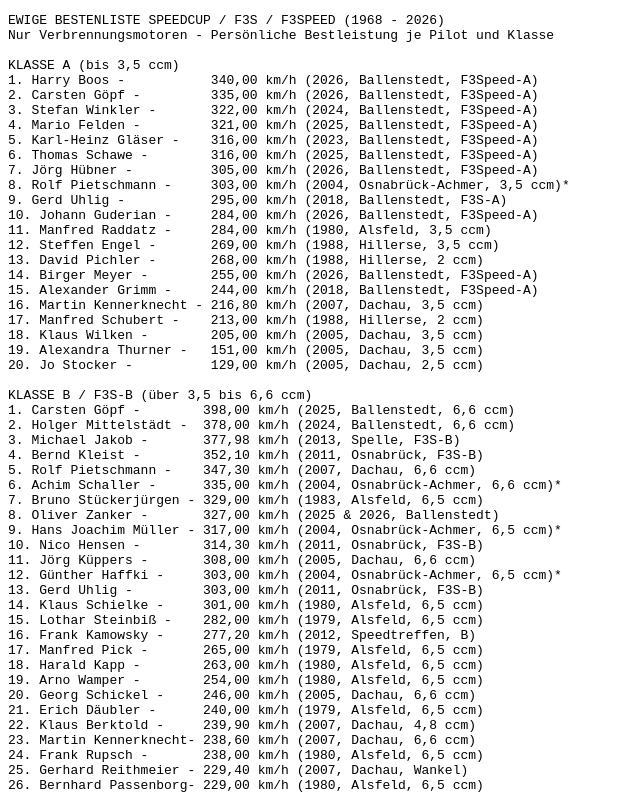
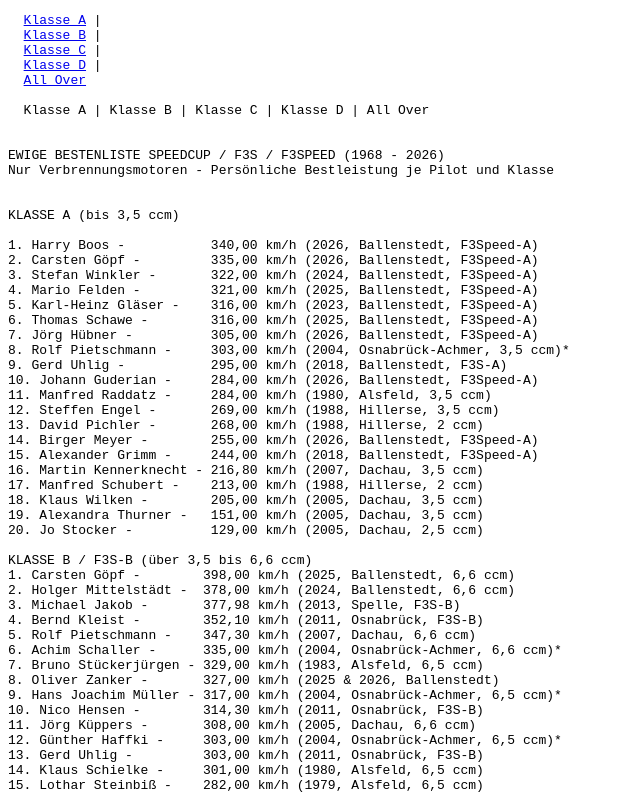
Before and after one commit to HarryBoos178/F3speed-history-piston-engines, a plain HTML site: page index.html in a window 1280 px wide. Shown: the top 794 px of the page, without its empty margins (0-640 px from the left). Drawn offline with Linux system fonts and the light colour scheme.

Commit message:
Enhance index.html with navigation and Klasse A details
Added navigation links and updated content for Klasse A.

```diff
--- a/index.html
+++ b/index.html
@@ -1,11 +1,24 @@
+
+
 <!DOCTYPE html>
 <html>
 <body>
 <pre>
+  <a href="#A">Klasse A</a> |
+  <a href="#B">Klasse B</a> |
+  <a href="#C">Klasse C</a> |
+  <a href="#D">Klasse D</a> |
+  <a href="#ALL">All Over</a>
+
+  Klasse A | Klasse B | Klasse C | Klasse D | All Over
+
+
 EWIGE BESTENLISTE SPEEDCUP / F3S / F3SPEED (1968 - 2026)
 Nur Verbrennungsmotoren - Persönliche Bestleistung je Pilot und Klasse
 
+<a name="A"></a>
 KLASSE A (bis 3,5 ccm)
+
 1. Harry Boos -           340,00 km/h (2026, Ballenstedt, F3Speed-A)
 2. Carsten Göpf -         335,00 km/h (2026, Ballenstedt, F3Speed-A)
 3. Stefan Winkler -       322,00 km/h (2024, Ballenstedt, F3Speed-A)
```
